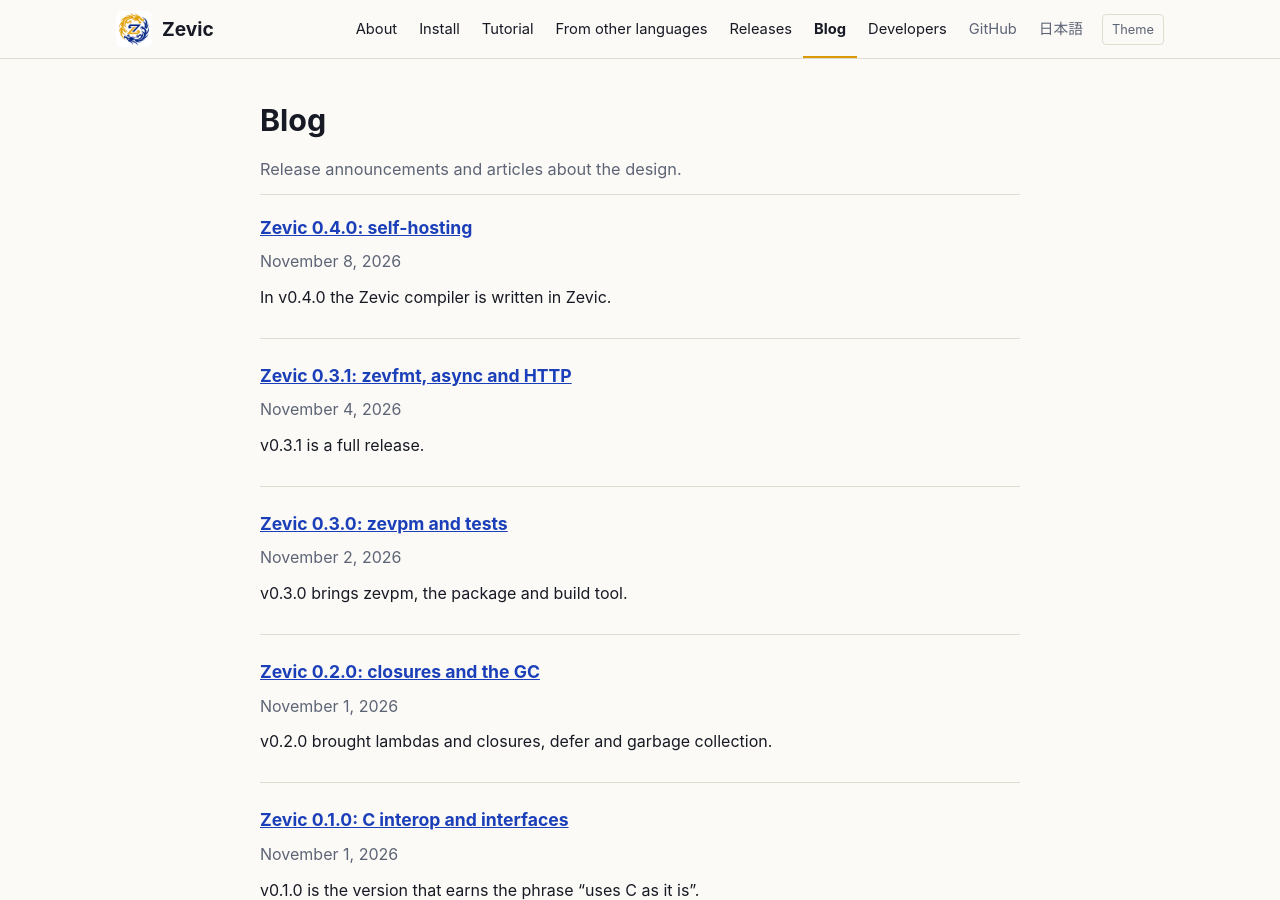
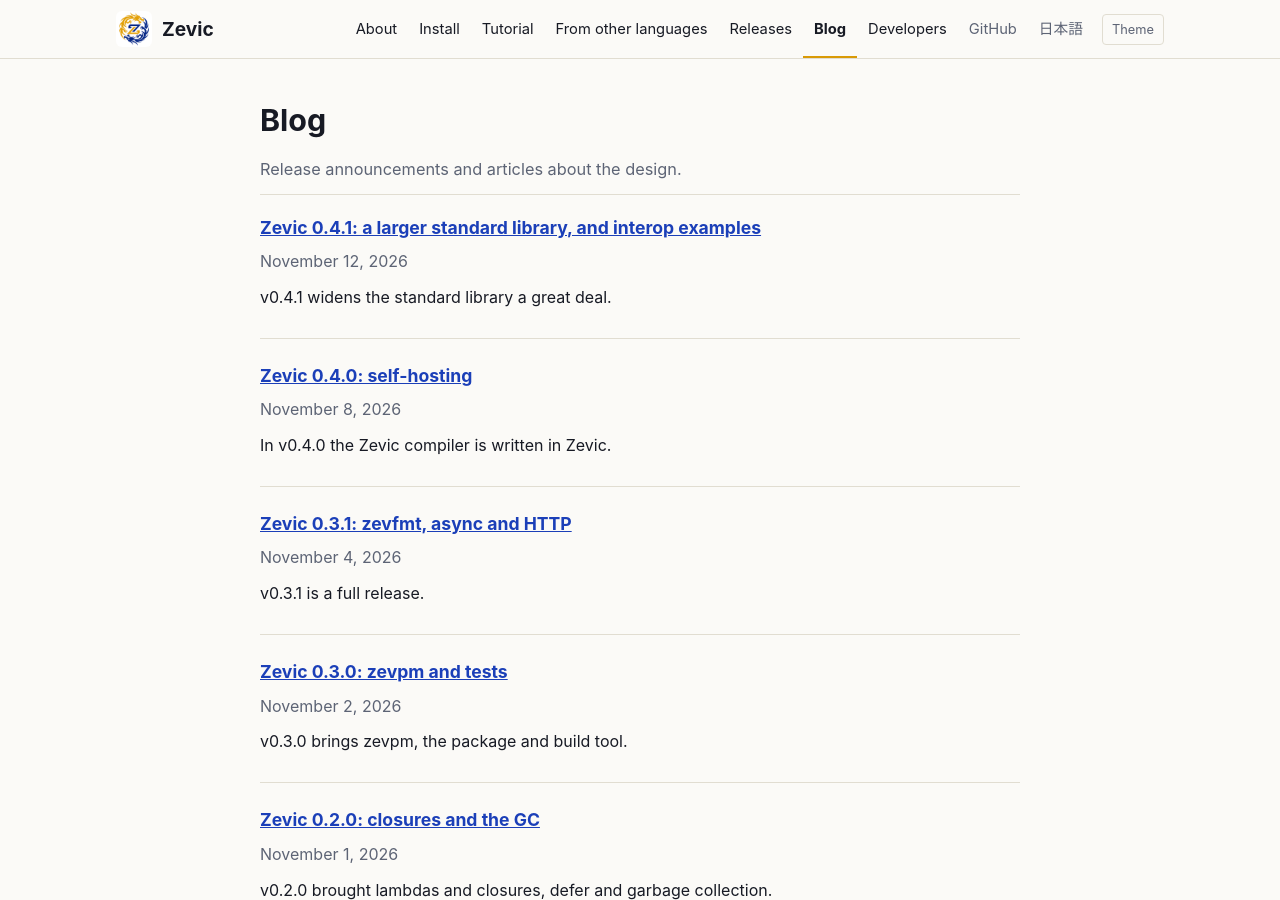
Before and after one commit to zevic-lang/zevic-lang.github.io, a Jekyll site: the page built from en/blog/index.html, in a window 1280 px wide and 900 px high. Built offline with Jekyll 4.4.1, drawn with Linux system fonts in a browser that asks for light colours; part of the change alters nothing that is shown.

Commit message:
EN blog: Zevic 0.4.1: a larger standard library, and interop examples
Co-Authored-By: Claude Sonnet 5.5 <noreply@anthropic.com>
Claude-Session: https://claude.ai/code/session_01ELZTNY1DqdJybfLUMAn58m

```diff
--- a/_posts/2026-11-12-zevic-0-4-1.md
+++ b/_posts/2026-11-12-zevic-0-4-1.md
@@ -1,5 +1,6 @@
 ---
 title: "Zevic 0.4.1: 標準ライブラリの拡充と、他言語との連携例"
+alt: /en/blog/2026/11/12/zevic-0-4-1/
 ---
 v0.4.1 は、標準ライブラリが大きく広がった版です。
 
--- /dev/null
+++ b/_posts/en/2026-11-12-zevic-0-4-1.md
@@ -0,0 +1,20 @@
+---
+title: "Zevic 0.4.1: a larger standard library, and interop examples"
+alt: /blog/2026/11/12/zevic-0-4-1/
+---
+v0.4.1 widens the standard library a great deal.
+
+**Language and prelude**
+
+- `Text.Format("%5d|%-8s|%.2f", ...)`: C-style formatting that returns a `String`. As with `Printf`, the format is a string literal, and the compiler checks the count and types
+- `StringBuilder`
+- Many methods on `Iterable`, `Array`, `Map` and `Set` (`Take`, `Skip`, `Zip`, `GroupBy`, `Sorted`, `Union` and more)
+- UTF-8 aware methods on `Text`
+
+**New modules**
+
+`Chars`, `Path`, `Bytes`, `Encoding`, `Digest` (SHA-256, HMAC and more), `DateTime`, `Log`, `Cli`, `Regex`, `Csv`, `Toml`, `Net` (TCP and UDP), and `Deflate`, `Zlib`, `Gzip`, `Zip` and `Tar`.
+
+**Layout and examples**
+
+The C implementation (zevic0) moved to [zevic-c](https://github.com/zevic-lang/zevic-c). This repository now builds with clang alone. `examples/interop/` has examples of C++, Rust, Go and Python calling a Zevic library, and of Zevic calling Rust and C++.
```
